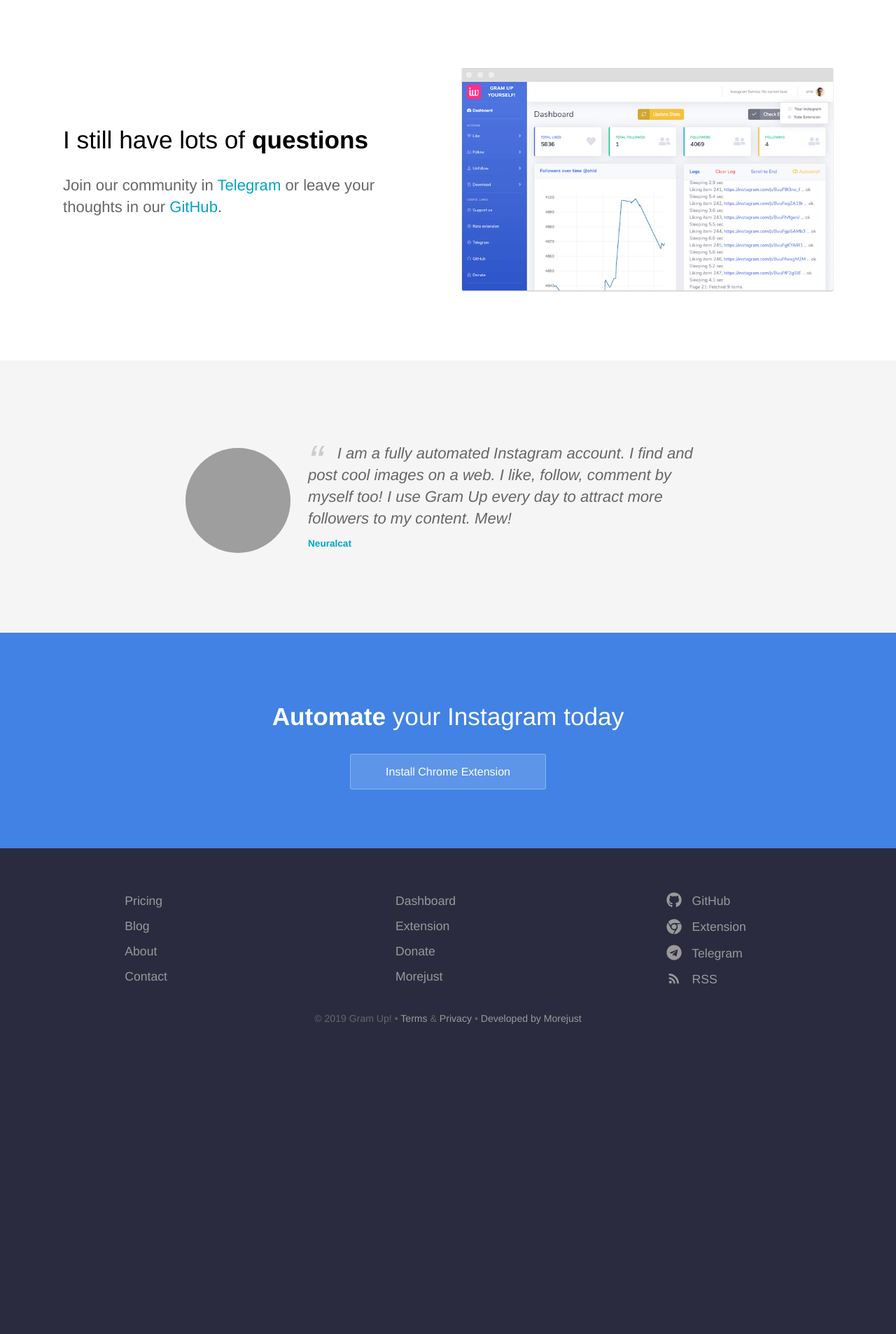
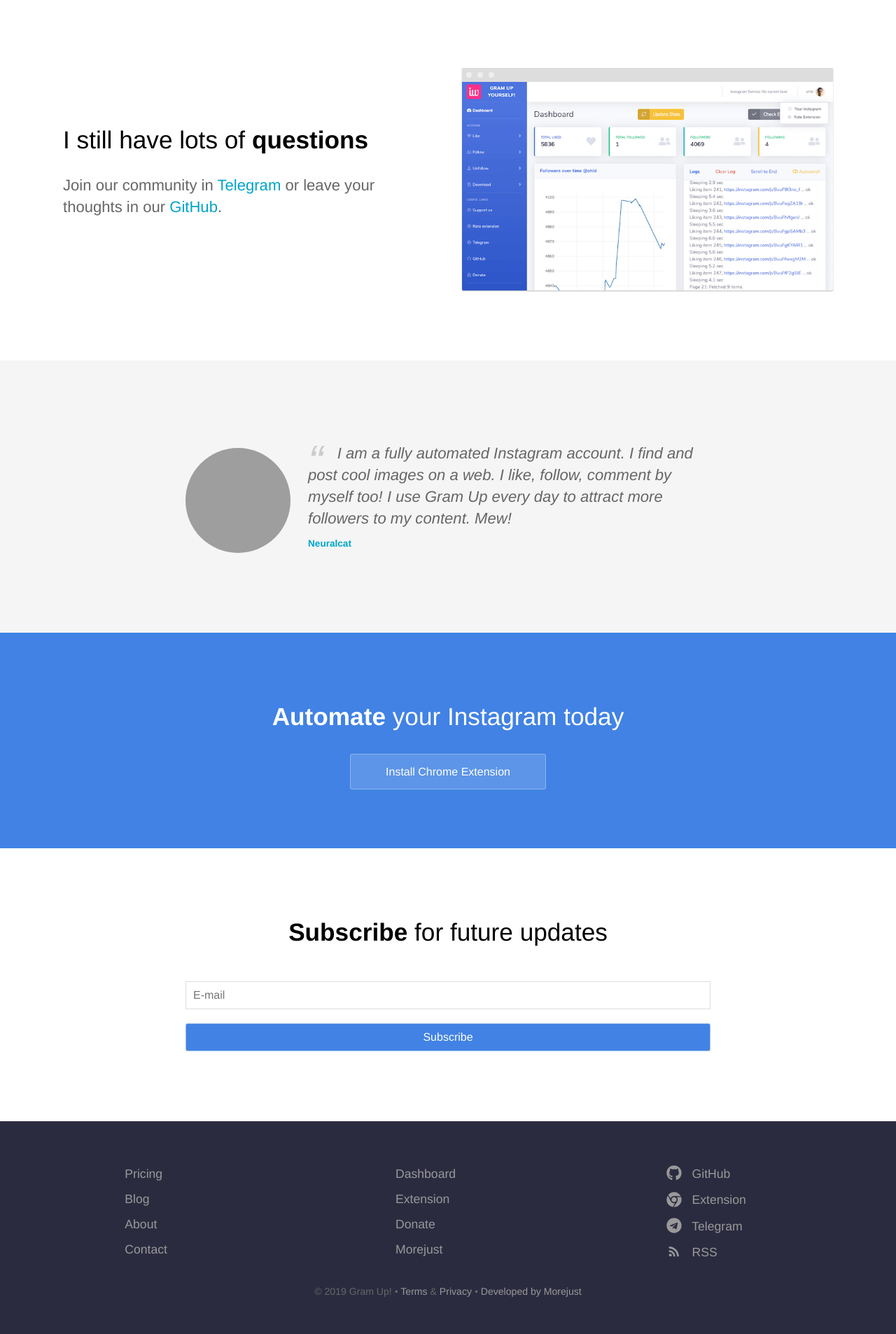
Before and after one commit to tarsbase/gramup-landing, a Jekyll site: the page built from index.html, in a window 1280 px wide. Shown: the part 1727-3633 px from the top of the page at 70% size. Built offline with Jekyll 4.4.1, drawn with Linux system fonts in a browser that asks for light colours; comment, search, counter and statistics services are not loaded; before the commit the page ends 3243 px from its top, so only the background shows below that; grey boxes are pictures that could not be loaded.

Commit message:
add emails to landing page

```diff
--- a/_sass/landing-page.scss
+++ b/_sass/landing-page.scss
@@ -1,6 +1,18 @@
 .bottom-cta {
 	background: linear-gradient(to bottom, $brand-color 0%, $middle-gradient-color 100%);
 	color: #fff;
+	text-align: center;
+	margin: 0;
+	padding: 100px 0;
+
+	h2 {
+		margin-bottom: 50px;
+	}
+}
+
+.bottom-cta-subscribe {
+	background: #fff;
+	color: black;
 	text-align: center;
 	margin: 0;
 	padding: 100px 0;
--- a/index.html
+++ b/index.html
@@ -66,4 +66,56 @@
 		<h2 class="editable"><strong>Automate</strong> your Instagram today</h2>
 		<div class="button alt"><a href="https://chrome.google.com/webstore/detail/gram-up/njonkbhnmmjgancfbncekpgkmidhbbpo">Install Chrome Extension</a></div>
 	</section>
+
+	<section class="bottom-cta-subscribe">
+		<h2 class="editable"><strong>Subscribe</strong> for future updates</h2>
+		<div class="contact-box">
+			<form
+				action="https://github.us20.list-manage.com/subscribe/post?u=91201205e23d1ace89740a8b9&amp;id=12d4453a9c"
+				method="post"
+				id="mc-embedded-subscribe-form"
+				name="mc-embedded-subscribe-form"
+				class="ui huge form"
+				target="_blank"
+				novalidate
+			>
+				<div class="fields">
+					<div class="field">
+						<input
+							type="email"
+							value=""
+							name="EMAIL"
+							class="required email coloring orange"
+							id="mce-EMAIL"
+							placeholder="E-mail"
+						>
+					</div>
+
+					<!-- ! real people should not fill this in and expect good things -->
+					<div style="position: absolute; left: -4300px;" aria-hidden="true"><input type="text" name="b_91201205e23d1ace89740a8b9_0b4c0931bd" tabindex="-1" value=""></div>
+
+					<div class="field">
+						<input
+							type="submit"
+							value="Subscribe"
+							name="subscribe"
+							id="mc-embedded-subscribe"
+							class="ui purple huge submit button"
+						>
+					</div>
+				</div>
+			</form>
+
+			<div class="centered row">
+				<div id="mce-responses" class="clear">
+					<div class="response" id="mce-error-response" style="display:none"></div>
+					<div class="response" id="mce-success-response" style="display:none"></div>
+				</div>
+			</div>
+
+			<script type='text/javascript' src='//s3.amazonaws.com/downloads.mailchimp.com/js/mc-validate.js'></script><script type='text/javascript'>(function($) {window.fnames = new Array(); window.ftypes = new Array();fnames[0]='EMAIL';ftypes[0]='email';fnames[1]='FNAME';ftypes[1]='text';fnames[2]='LNAME';ftypes[2]='text';fnames[3]='ADDRESS';ftypes[3]='address';fnames[4]='PHONE';ftypes[4]='phone';}(jQuery));var $mcj = jQuery.noConflict(true);</script>
+
+		</div>
+	</section>
+
 </div>
```
